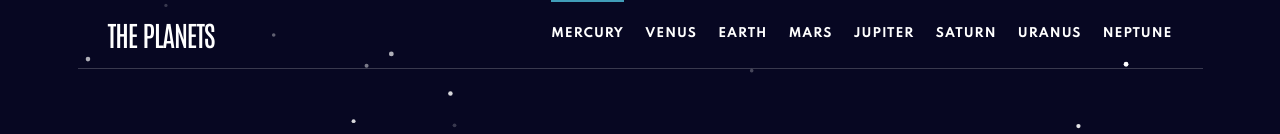
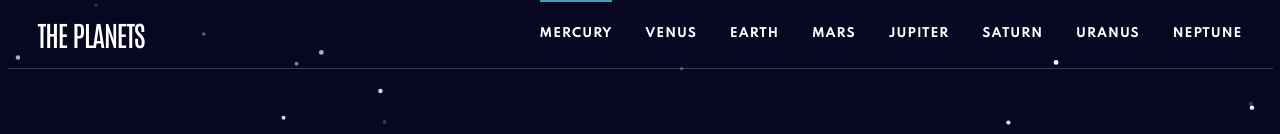
Before and after one commit to dorsaSz97/planetsFacts-FEMchallenge, a website: page src/index.html in a window 1280 px wide. Shown: the top 134 px of the page. Drawn offline with nearby package versions, Linux system fonts and the light colour scheme; files that its build step writes are made by us from their sources.

Commit message:
fixed the container's width problem for the big desktops

```diff
--- a/src/index.html
+++ b/src/index.html
@@ -27,7 +27,7 @@
     <title>Planets Facts | FEM Challenge</title>
   </head>
 
-  <body class="container">
+  <body class="container-fluid container-xxl">
     <div class="hamMenubg"></div>
     <!-- DONE Background -->
     <div class="bg">
@@ -38,7 +38,7 @@
     <!-- DONE -->
     <!-- Header (/ navigation) -->
     <header class="header">
-      <div class="container-fluid px-7 text-uppercase">
+      <div class="px-7 text-uppercase">
         <div class="row align-items-center">
           <!-- Logo -->
           <h1
```
